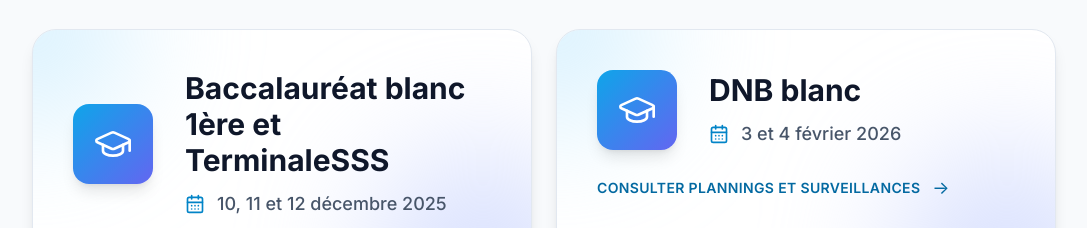
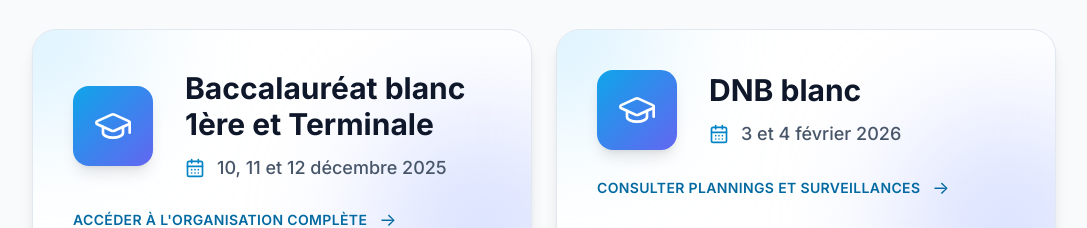
Before and after one commit to informatique-cmd/examens_blanc_lfjp, a React (Vite) app: page / in a window 1280 px wide. Shown: the part 519-747 px from the top of the page, without its empty margins (96-1183 px from the left). Built offline with nearby package versions, Linux system fonts and the light colour scheme; no server answers; the database is empty.

Commit message:
Mise à jour des programmations d'examens LFJP (22/09/2026)

```diff
--- a/src/features/home/constants.ts
+++ b/src/features/home/constants.ts
@@ -1,4 +1,4 @@
-// Fichier généré automatiquement par le CMS LFJP le 22/09/2026 à 14:11:16
+// Fichier généré automatiquement par le CMS LFJP le 22/09/2026 à 14:13:11
 // Ce fichier est déployé automatiquement sur Vercel lors de chaque commit GitHub.
 
 export const HOME_PAGE_CONTENT = {
@@ -31,7 +31,7 @@ export const HOME_CALLOUT_ENTRIES: HomeCalloutEntry[] = [
     "to": "/examens-blancs",
     "iconLabel": null,
     "subtitle": "",
-    "title": "Baccalauréat blanc 1ère et TerminaleSSS",
+    "title": "Baccalauréat blanc 1ère et Terminale",
     "dateLabel": "10, 11 et 12 décembre 2025",
     "date": "2025-12-10",
     "footerLabel": "Accéder à l'organisation complète",
```
